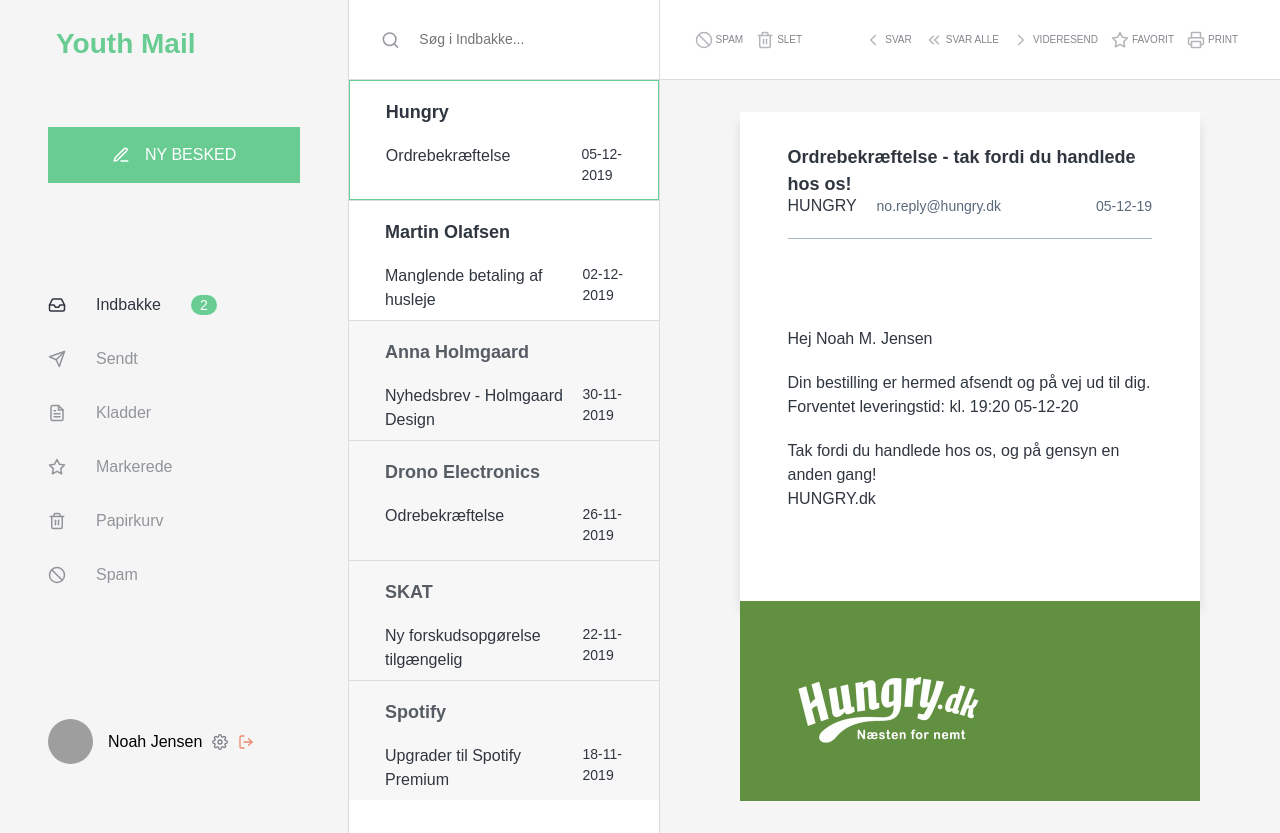
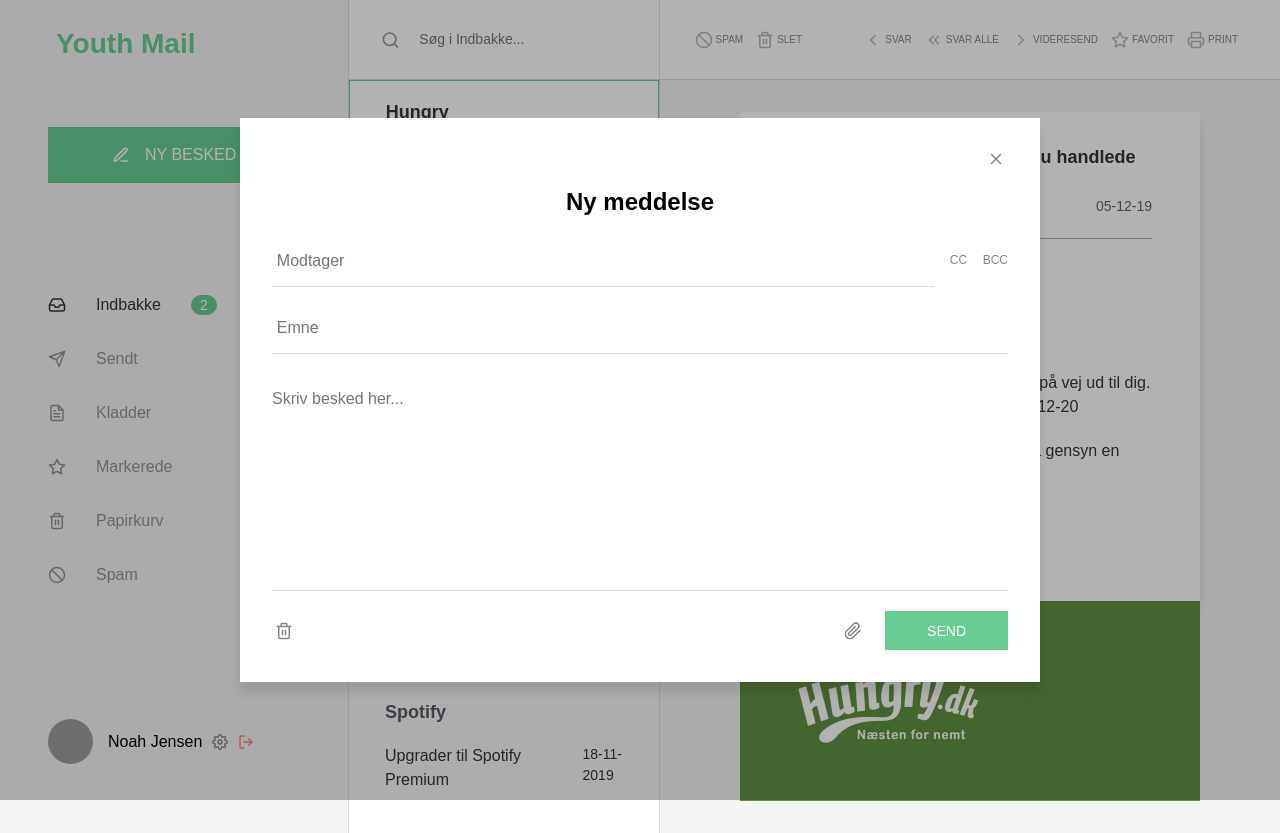
Before and after one commit to Aoksuz/opgave-6-email-interface, a website: page index.html in a window 1280 px wide. Both pictures are taken after a click on the link "NY BESKED". Drawn offline with nearby package versions, Linux system fonts and the light colour scheme; files that its build step writes are made by us from their sources; grey boxes are pictures that could not be loaded; a web font is replaced by a local one.

Commit message:
modal lavet og klar

```diff
--- a/css/styles.scss
+++ b/css/styles.scss
@@ -465,3 +465,144 @@
     display: none;
   }
 }
+
+/* modal */
+
+.modal{
+  display: none;
+}
+.modal-overlay{
+  width: 100%;
+  height: 100%;
+  top:0;
+  left: 0;
+  display: flex;
+  justify-content: center;
+  align-items: center;
+  position: absolute;
+  background: rgba(0,0,0,0.3);
+}
+.modal-content{
+  background: #fff;
+  max-width: 800px;
+  width: 100%;
+  padding: 2em;
+  max-height: 600px;
+  display: flex;
+  flex-direction: column;
+  align-items: center;
+  box-shadow: 0px 10px 10px rgba(0,0,0,.1);
+
+  input, textarea{
+
+    &:focus{
+      outline: none;
+      border-color: $primary;
+    }
+  }
+
+  .close{
+    width: 100%;
+    display: flex;
+    justify-content: flex-end;
+
+    svg{
+      height: 18px;
+      color: $black;
+      opacity: 0.6;
+      transition: 200ms ease;
+      &:hover{
+        opacity: 1;
+      }
+    }
+  }
+
+  .til{
+    display: flex;
+    justify-content: space-between;
+    align-items: center;
+    width: 100%;
+
+
+    input{
+      width: 90%;
+      border: none;
+      padding: 1em 0.3em;
+      margin: 0;
+      font-size: 16px;
+      border-bottom: 1px solid darken($grey, 10);
+
+      &:focus{
+        border-color: $primary;
+      }
+    }
+    span{
+      color: rgba($color: $black, $alpha: 0.6);
+      cursor: pointer;
+      font-size: 12px;
+      transition: 200ms ease;
+
+      &:hover{
+        color: $black;
+      }
+    }
+  }
+}
+
+.emne{
+  margin-top: 1em;
+  width: 100%;
+
+  input{
+    width: 100%;
+    border: none;
+    padding: 1em 0.3em;
+    margin: 0;
+    font-size: 16px;
+    border-bottom: 1px solid #dcdcdc;
+  }
+}
+
+.besked{
+  margin: 20px 0;
+  width: 100%;
+
+  textarea{
+    border: none;
+    width: 100%;
+    resize: none;
+    padding: 1em 0;
+    border-bottom: 1px solid darken($grey, 10);
+  }
+}
+
+.mail-tools{
+  display: flex;
+  align-items: center;
+  justify-content: space-between;
+  width: 100%;
+
+  .btn-send{
+    padding: 0.8em 3em;
+    font-size: 14px;
+  }
+
+  svg{
+    height: 18px;
+    color: $black;
+    opacity: 0.6;
+    transition: 200ms ease;
+    &:hover{
+      opacity: 1;
+    }
+  }
+
+  div{
+    display: flex;
+    align-items: center;
+
+    svg{
+      margin-right: 20px;
+    }
+  }
+}
--- a/index.html
+++ b/index.html
@@ -41,7 +41,7 @@
             <div class="logo">
                 <a href="#">Youth Mail</a>
                 <div>
-                    <i data-feather="edit"></i>
+                    <i class="opret" data-feather="edit"></i>
                     <i data-feather="search"></i>
                     <i data-feather="menu"></i>
                 </div>
@@ -70,7 +70,7 @@
                 </div>
             </div>
             <div class="menu">
-                    <a class="btn"><i data-feather="edit-3"></i>Ny Besked</a>
+                    <a class="btn opret"><i data-feather="edit-3"></i>Ny Besked</a>
                     <div class="nav">
                     <a class="menu-punkt active" href="#"><i data-feather="inbox"></i> Indbakke<span class="badge">2</span></a>
                     <a class="menu-punkt" href="#"><i data-feather="send"></i> Sendt</a>
@@ -194,10 +194,38 @@
     </div>
 
     </div>
+    <div class="modal">
+        <div class="modal-overlay">
+            <div class="modal-content">
+                <div class="close">
+                    <i data-feather="x"></i>
+                </div>
+                <h2>Ny meddelse</h2>
+                <div class="til">
+                    <input placeholder="Modtager"></input><span>CC</span><span>BCC</span>
+                </div>
+                <div class="emne">
+                    <input placeholder="Emne"></input>
+                </div>
+                <div class="besked">
+                    <textarea placeholder="Skriv besked her..." rows="10"></textarea>
+                </div>
+                <div class="mail-tools">
+                    <i class="trash-mail"data-feather="trash-2"></i>
+
+                    <div>
+                        <i data-feather="paperclip"></i>
+                        <a class="btn btn-send"> Send</a>
+                    </div>
+                </div>
+            </div>
+        </div>
+    </div>
 
     <script src="https://ajax.googleapis.com/ajax/libs/jquery/3.4.1/jquery.min.js"></script>
 
     <script src="js/starmarked.js"></script>
+    <script src="js/modal.js"></script>
     <script type="text/javascript">
         feather.replace();
     </script>
--- /dev/null
+++ b/js/modal.js
@@ -0,0 +1,8 @@
+$(document).ready(function () {
+    $('.opret').on('click', function(){
+        $('.modal').fadeIn(300);
+    });
+    $('.close, .btn-send, .modal-overlay, .trash-mail').on('click', function(){
+        $('.modal').fadeOut(300);
+    });
+});
```
